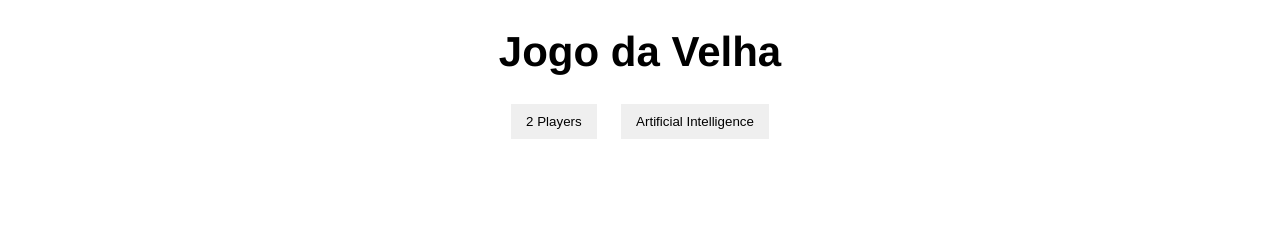
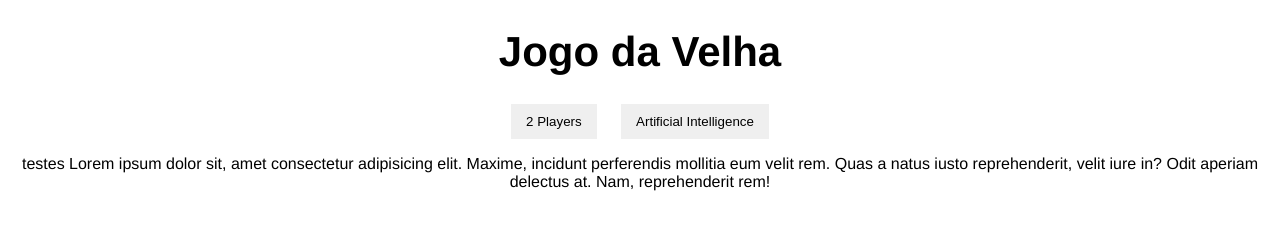
Before and after one commit to pabloteodoro/tic-tac-toe, a plain HTML site: page project/index.html in a window 1280 px wide. Drawn offline with Linux system fonts and the light colour scheme.

Commit message:
testando

```diff
--- a/project/index.html
+++ b/project/index.html
@@ -37,6 +37,9 @@
         <div class="o"></div>
     </div>
     <div id="message" class="hide"></div>
+    <p>testes
+        Lorem ipsum dolor sit, amet consectetur adipisicing elit. Maxime, incidunt perferendis mollitia eum velit rem. Quas a natus iusto reprehenderit, velit iure in? Odit aperiam delectus at. Nam, reprehenderit rem!
+    </p>
 
 
 </head>
```
